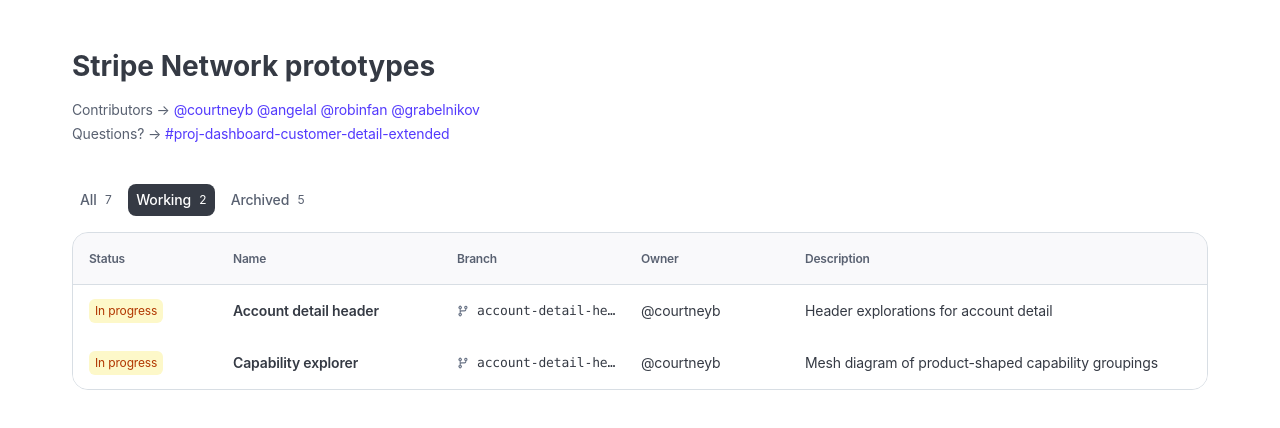
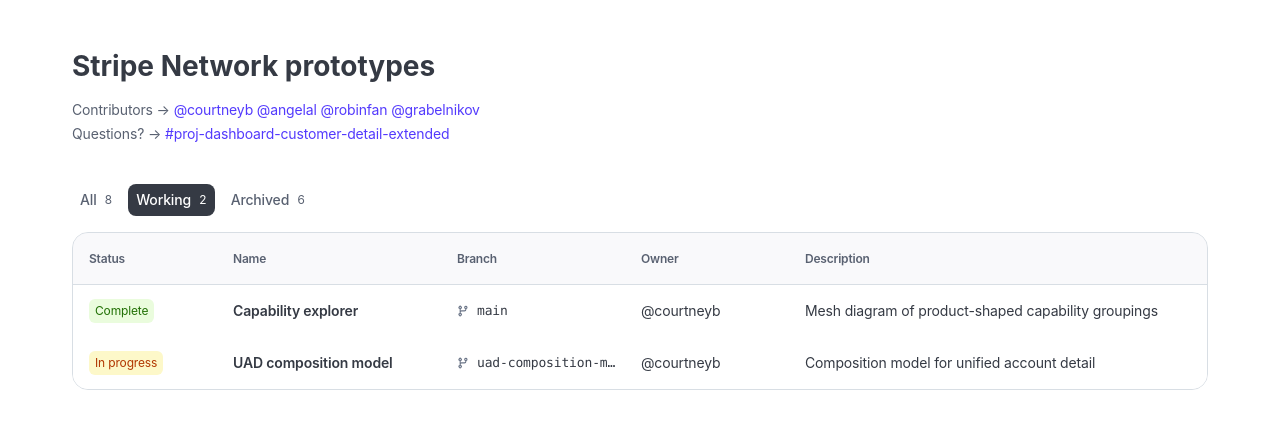
Before and after one commit to courtneyb-stripe/stripe-network, a React (Vite) app: page / in a window 1280 px wide. Shown: the top 428 px of the page. Built offline with nearby package versions, Linux system fonts and the light colour scheme.

Commit message:
Hub: reflect account-detail-header merge on main
Archive the header branch row, mark Capability explorer complete on main
with a success pill, and list UAD composition model as in progress.

Co-authored-by: Cursor <cursoragent@cursor.com>
Committed-By-Agent: cursor

```diff
--- a/src/data/prototypes.ts
+++ b/src/data/prototypes.ts
@@ -82,13 +82,13 @@ const PROTOTYPES_ALL: PrototypeRow[] = [
   },
   {
     id: 'account-detail-header',
-    category: 'working',
+    category: 'archived',
     name: 'Account detail header',
-    description: 'Header explorations for account detail',
+    description: 'Header explorations — merged to main; branch preview retained',
     branch: 'account-detail-header',
     owner: '@courtneyb',
-    status: 'In progress',
-    lastUpdated: 'May 5, 2026',
+    status: 'Archived',
+    lastUpdated: 'May 20, 2026',
     url: 'https://stripe-network-git-account-detail-header.vercelapp.stripe.dev/network',
   },
   {
@@ -96,11 +96,22 @@ const PROTOTYPES_ALL: PrototypeRow[] = [
     category: 'working',
     name: 'Capability explorer',
     description: 'Mesh diagram of product-shaped capability groupings',
-    branch: 'account-detail-header',
+    branch: 'main',
+    owner: '@courtneyb',
+    status: 'Complete',
+    lastUpdated: 'May 20, 2026',
+    url: 'https://stripe-network-midnkg82u.vercelapp.stripe.dev/capability-explorer',
+  },
+  {
+    id: 'uad-composition-model',
+    category: 'working',
+    name: 'UAD composition model',
+    description: 'Composition model for unified account detail',
+    branch: 'uad-composition-model',
     owner: '@courtneyb',
     status: 'In progress',
-    lastUpdated: 'May 5, 2026',
-    url: 'https://stripe-network-git-account-detail-header.vercelapp.stripe.dev/capability-explorer',
+    lastUpdated: 'May 20, 2026',
+    url: 'https://stripe-network-git-uad-composition-model.vercelapp.stripe.dev/network',
   },
   // Transactions list hidden for now to avoid confusion; add back when ready.
 ]
--- a/src/screens/PrototypeHub.tsx
+++ b/src/screens/PrototypeHub.tsx
@@ -45,6 +45,7 @@ const FILTER_CHIPS: { id: HubFilterId; label: string }[] = [
 
 function statusPillVariant(status: string): PillBadgeVariant {
   if (status === 'Archived') return 'neutral'
+  if (status === 'Complete') return 'success'
   return 'attention'
 }
 
```
